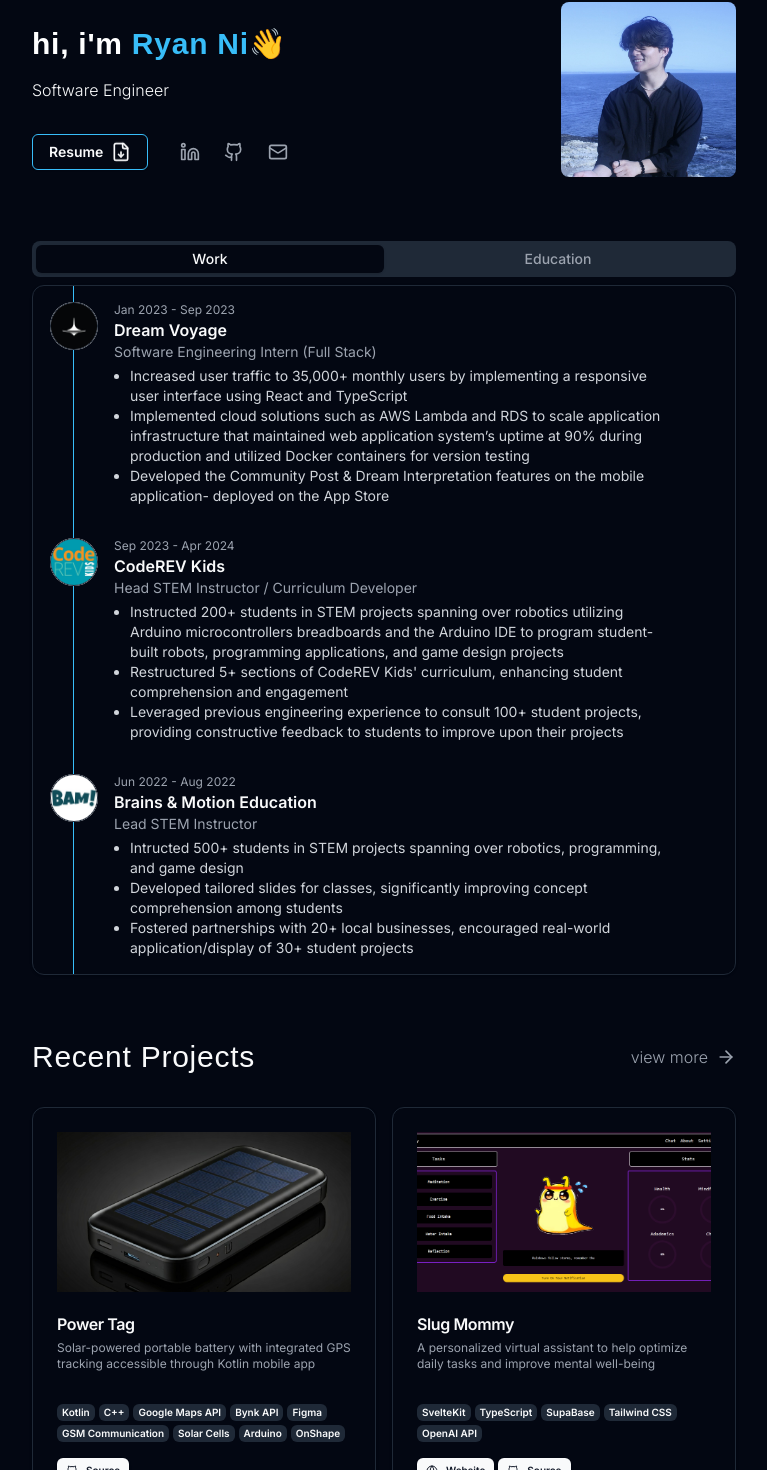
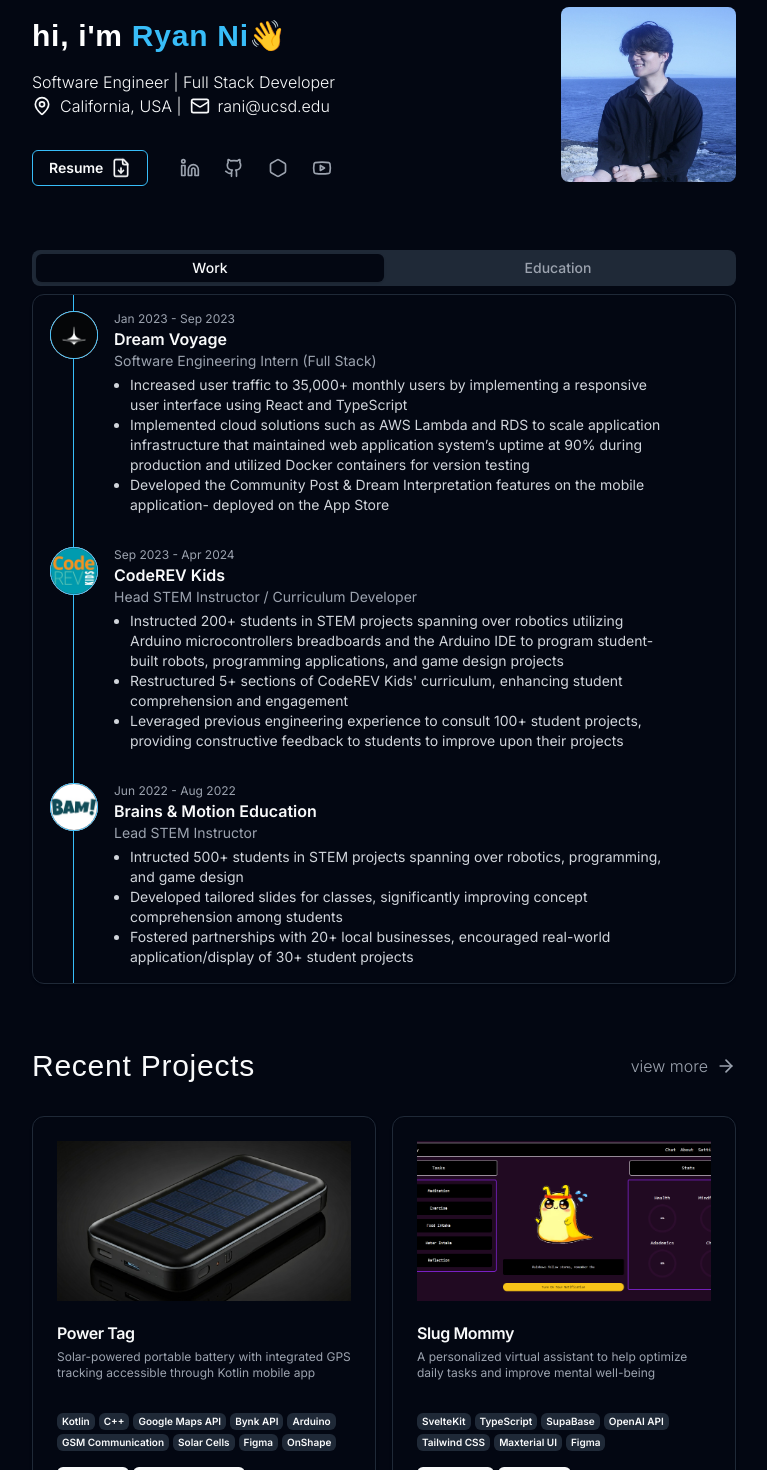
Before and after one commit to ryunzz/ryan-ni, a Next.js app: page / in a window 1280 px wide. Shown: the part 114-1584 px from the top of the page, without its empty margins (256-1023 px from the left). Built offline with nearby package versions, Linux system fonts and the light colour scheme; a web font is replaced by a local one.

Commit message:
fixed stlying for timeline + mail + location

```diff
--- a/src/app/page.tsx
+++ b/src/app/page.tsx
@@ -6,7 +6,9 @@ import { Button } from "@/components/ui/Button";
 import { TextGenerateEffect } from "@/components/ui/TextGenerateEffect";
 import {
   FileDown,
-  ArrowRightIcon
+  ArrowRightIcon,
+  MapPin,
+  Mail
 } from "lucide-react";
 import Image from "next/image";
 import Link from "next/link";
@@ -34,8 +36,22 @@ export default async function Home() {
               duration={0.3}
             />
           <p className="mt-4 font-light">
-            Software Engineer
+            Software Engineer | Full Stack Developer
           </p>
+
+
+
+          <div className=" flex items-center font-light">
+            <MapPin className="mr-2 size-5 " /> California, USA |
+
+            <Link href="mailto:rani@ucsd.edu?subject=Hello&body=Hi Ryan, I would like to get in touch with you!">
+              <div className=" flex items-center font-light hover:text-blue">
+                <Mail className=" ml-2 mr-2 size-5 " />
+                rani@ucsd.edu
+              </div>
+            </Link>
+          </div>
+
           <section className="mt-8 flex items-center gap-8">
             <Link href="/Ryan Ni Resume.pdf" target="_blank">
               <Button variant="outline">
--- a/src/components/TimelineItem.tsx
+++ b/src/components/TimelineItem.tsx
@@ -19,7 +19,7 @@ export default function TimelineItem({ experience }: Props) {
         target="_blank"
         className="absolute -left-16 top-4 flex items-center justify-center rounded-full bg-white"
       >
-        <Avatar className="size-12 border">
+        <Avatar className="size-12 border border-blue">
           <AvatarImage
             src={logo}
             alt={name}
--- a/src/data/career.json
+++ b/src/data/career.json
@@ -1,8 +1,9 @@
 {
   "career": [
+
     {
       "name": "Dream Voyage",
-      "href": "https://dreamore.app/",
+      "href": "https://apps.apple.com/tr/app/sine-daily-manifest/id6472605644",
       "title": "Software Engineering Intern (Full Stack)",
       "logo": "/DV.jpg",
       "start": "Jan 2023",
--- a/src/data/projects.json
+++ b/src/data/projects.json
@@ -9,10 +9,10 @@
         "C++",
         "Google Maps API",
         "Bynk API",
-        "Figma",
+        "Arduino",
         "GSM Communication",
         "Solar Cells",
-        "Arduino",
+        "Figma",
         "OnShape"
       ],
       "links": [
@@ -20,6 +20,11 @@
           "name": "Source",
           "href": "https://github.com/ryunzz/IEEE-QP",
           "icon": "github"
+        },
+        {
+          "name": "Documentation",
+          "href": "https://docs.google.com/document/d/1vHXY2cktga8L-Rg751vY4500SpIR977lDCjheDakogU/edit?usp=sharing",
+          "icon": "file-check"
         }
       ]
     },
@@ -34,8 +39,10 @@
         "SvelteKit",
         "TypeScript",
         "SupaBase",
+        "OpenAI API",
         "Tailwind CSS",
-        "OpenAI API"
+        "Maxterial UI",
+        "Figma"
       ],
       "links": [
         {
--- a/src/data/socials.json
+++ b/src/data/socials.json
@@ -11,9 +11,14 @@
       "icon": "github"
     },
     {
-      "name": "Email",
-      "href": "mailto:rani@ucsd.com",
-      "icon": "mail"
+      "name": "Devpost",
+      "href": "https://devpost.com/ryan-ni",
+      "icon": "hexagon"
+    },
+    {
+      "name": "YouTube",
+      "href": "https://www.youtube.com/@ryun-zz",
+      "icon": "youtube"
     }
   ]
 }
```
Also changed, not shown: 2 other files (tests, documents, lock files or other folders).
